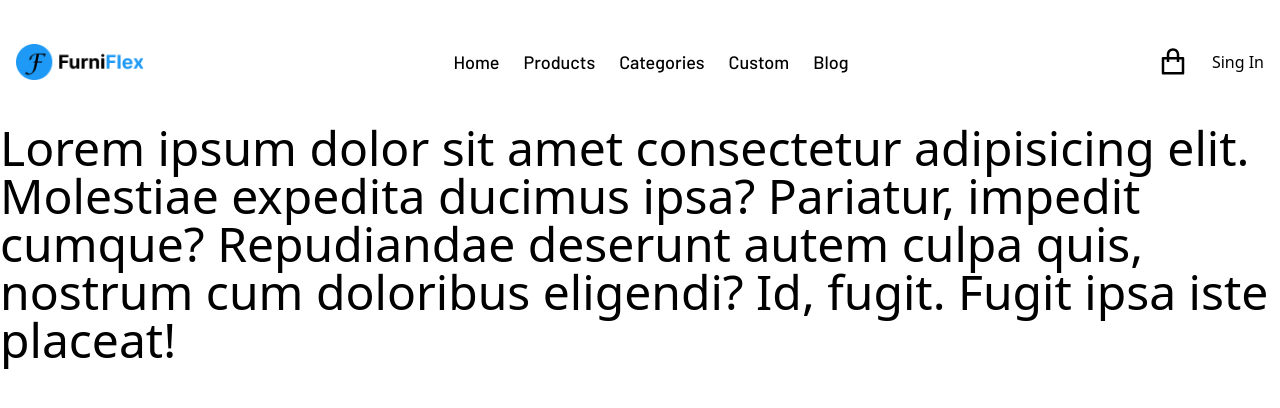
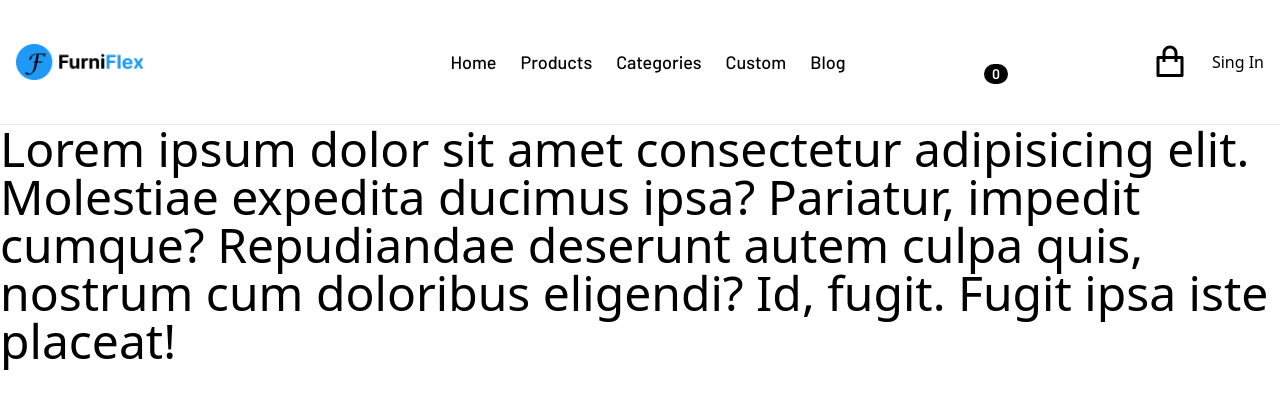
Before and after one commit to tahfeezmizan/furniflex, a React (Vite) app in the folder client-site/: page / in a window 1280 px wide. Shown: the top 408 px of the page. Built offline with nearby package versions, Linux system fonts and the light colour scheme; no server answers.

Commit message:
store product add to cart and display total cart item

```diff
--- a/client-site/package.json
+++ b/client-site/package.json
@@ -10,6 +10,7 @@
     "preview": "vite preview"
   },
   "dependencies": {
+    "@tanstack/react-query": "^5.55.0",
     "axios": "^1.7.7",
     "firebase": "^10.13.1",
     "localforage": "^1.10.0",
--- /dev/null
+++ b/client-site/src/hooks/useAxios.jsx
@@ -0,0 +1,11 @@
+import axios from "axios";
+
+export const axisoCommon = axios.create({
+    baseURL: `${import.meta.env.VITE_BASE_URL}`
+})
+
+const useAxios = () => {
+    return axisoCommon
+};
+
+export default useAxios;
--- /dev/null
+++ b/client-site/src/hooks/useCarts.jsx
@@ -0,0 +1,19 @@
+import { useQuery } from "@tanstack/react-query";
+import useAxios from "./useAxios";
+import useAuth from "./useAuth";
+
+const useCarts = () => {
+    const axiosCommon = useAxios();
+    const { user } = useAuth()
+    const { refetch, data: carts = [] } = useQuery({
+        queryKey: ['carts', user?.email],
+        queryFn: async () => {
+            const res = await axiosCommon.get(`/carts?email=${user?.email}`);
+            return res.data;
+        }
+    });
+    console.log('from hook', carts);
+    return { carts, refetch };  // Return carts as an object to avoid confusion
+};
+
+export default useCarts;
--- a/client-site/src/main.jsx
+++ b/client-site/src/main.jsx
@@ -1,14 +1,15 @@
+import { QueryClient, QueryClientProvider } from '@tanstack/react-query';
 import { StrictMode } from 'react';
 import { createRoot } from 'react-dom/client';
 import { createBrowserRouter, RouterProvider } from 'react-router-dom';
 import './index.css';
+import Home from './pages/Home/Home';
+import Products from './pages/Products/Products';
+import SingIn from './pages/SingIn/SingIn';
+import SingUp from './pages/SingUp/SingUp';
+import AuthProvider from './Provider/AuthProvider';
 import Root from './Root/Root';
-import Home from './pages/Home/Home';
-import SingUp from './pages/SingUp/SingUp';
-import SingIn from './pages/SingIn/SingIn';
-import AuthProvider from './Provider/AuthProvider';
-import Products from './pages/Products/Products';
-
+import { ToastContainer } from 'react-toastify';
 
 const router = createBrowserRouter([
   {
@@ -37,11 +38,17 @@ const router = createBrowserRouter([
 
 ]);
 
+const queryClient = new QueryClient()
+
+
 
 createRoot(document.getElementById('root')).render(
   <StrictMode>
     <AuthProvider>
-      <RouterProvider router={router} />
+      <QueryClientProvider client={queryClient}>
+        <RouterProvider router={router} />
+        <ToastContainer />
+      </QueryClientProvider>
     </AuthProvider>
   </StrictMode>,
 )
--- a/client-site/src/pages/Header/Navbar.jsx
+++ b/client-site/src/pages/Header/Navbar.jsx
@@ -1,14 +1,17 @@
-import React, { useEffect, useState } from 'react';
+import React, { useState } from 'react';
 import { IoMdClose } from 'react-icons/io';
 import { RiMenu3Fill, RiShoppingBagLine } from 'react-icons/ri';
 import { NavLink, useLocation } from 'react-router-dom';
-import logo from '../../assets/Logo.png'
+import logo from '../../assets/Logo.png';
 import useAuth from '../../hooks/useAuth';
+import useCarts from '../../hooks/useCarts';
 
 const Navbar = () => {
-    const { user, logOut } = useAuth()
+    const { user, logOut } = useAuth();
     const [open, setOpen] = useState(false);
     const location = useLocation();
+    const { carts } = useCarts();  // Use object destructuring
+    console.log('Navbar carts', carts);
 
     const hideNavbar = location.pathname === "/singup" || location.pathname === "/singin"
 
@@ -24,7 +27,7 @@ const Navbar = () => {
     if (hideNavbar) return null;
 
     return (
-        <div className="shadow-md md:shadow-none py-4 lg:py-8 relative z-50">
+        <div className="shadow-md md:shadow-none py-4 lg:py-8 relative z-50 border-b">
             <div className="container mx-auto px-4 flex justify-between items-center">
                 <NavLink to={'/'}>
                     <img src={logo} className='w-32' alt="" />
@@ -48,16 +51,17 @@ const Navbar = () => {
                 </div>
 
                 <div className="hidden lg:flex items-center justify-between gap-6">
-                    <div className="text-3xl">
-                        <RiShoppingBagLine />
+                    <div className="text-3xl flex ">
+                        <span className='text-4xl relative'><RiShoppingBagLine /></span>
+                        <span className='absolute bottom-10 right-[272px] bg-black text-white text-sm font-semibold font-Barlow rounded-full px-2'>{carts.length}</span>
                     </div>
 
                     <div className="">
                         {user ? (
                             <>
-                            {/* profle image  */}
+                                {/* profle image  */}
                                 <img className='size-10 rounded-full' src="https://images.ctfassets.net/h6goo9gw1hh6/2sNZtFAWOdP1lmQ33VwRN3/24e953b920a9cd0ff2e1d587742a2472/1-intro-photo-final.jpg?w=1200&h=992&fl=progressive&q=70&fm=jpg" alt="user profile image" />
-                                <button onClick={() => {logOut()}}>Logout</button>
+                                <button onClick={() => { logOut() }}>Logout</button>
                             </>
                         ) :
                             (
--- a/client-site/src/pages/Products/ProductCard.jsx
+++ b/client-site/src/pages/Products/ProductCard.jsx
@@ -1,9 +1,50 @@
+import axios from 'axios';
 import React from 'react';
 import { Helmet } from 'react-helmet';
 import { BsBag } from 'react-icons/bs';
+import useAuth from '../../hooks/useAuth';
+import { toast } from 'react-toastify';
+import useAxios from '../../hooks/useAxios';
+import useCarts from '../../hooks/useCarts';
 
 const ProductCard = ({ product }) => {
-    const { image, title, pricenew, priceold, description, save } = product;
+    const { user } = useAuth();
+    const axiosCommon = useAxios();
+    const { refetch } = useCarts();
+    const { image, title, pricenew, priceold, description, save, _id } = product;
+
+    const handleAddToCart = () => {
+        // Check if the user is logged in
+        if (!user) {
+            // If not logged in, show an alert/toast
+            toast.warn('Please log in to add items to your cart!');
+            alert('Please log in to add items to your cart!')
+            return;
+        }
+
+        const cartitem = {
+            customerEmail: user?.email,
+            productId: _id,
+            name: title,
+            image: image,
+            price: pricenew,
+        };
+
+        console.log(cartitem);
+
+        axiosCommon.post(`/carts`, cartitem)
+            .then(res => {
+                console.log(res.data);
+                if (res.data.insertedId) {
+                    toast.success('Added to cart successfully!');
+                    refetch();  // Refetch the carts data
+                }
+            })
+            .catch(error => {
+                console.error('Failed to add product to cart:', error);
+                toast.error('Failed to add product to cart.');
+            });
+    };
 
     return (
         <div className="border hover:shadow-xl transition duration-300 rounded-xl overflow-hidden">
@@ -11,21 +52,23 @@ const ProductCard = ({ product }) => {
                 <title></title>
             </Helmet>
             <div className="">
-                <div className="w-full h-[334px] bg-white overflow-hidden border-red-600 border">
-                    <img className="w-full h-full object-cover scale-75" src={image} alt="" />
+                <div className="w-full h-[334px] overflow-hidden border-red-600 border">
+                    <img className="w-full h-full bg-[#F2F2F2] p-10 rounded-md object-cover scale-75" src={image} alt={title} />
                 </div>
                 <div className="p-6">
-                    <h2 className="text-[Recliner] text-lg font-Barlow font-semibold ">{title}</h2>
+                    <h2 className="text-lg font-Barlow font-semibold ">{title}</h2>
                     <div className="flex items-center justify-between gap-5 mb-4">
                         <p className="text-black text-lg font-Barlow font-bold">€{pricenew}.00</p>
                         <p className="text-[#ABABAB] text-lg font-Barlow font-semibold line-through">€{priceold}.00</p>
                         <p className="text-base font-Barlow font-semibold uppercase text-[#B92E2E]">{save} off</p>
                     </div>
                     <p className="mb-8">{description}</p>
+
                     <button
+                        onClick={handleAddToCart}
                         className="py-3 font-Barlow text-lg font-semibold w-full bg-black text-white rounded-md flex items-center justify-center gap-2"
                     >
-                        <span className='text-xl'><BsBag /> </span> Add to cart
+                        <span className='text-xl'><BsBag /></span> Add to cart
                     </button>
                 </div>
             </div>
--- a/client-site/src/pages/Products/Products.jsx
+++ b/client-site/src/pages/Products/Products.jsx
@@ -9,12 +9,11 @@ const Products = () => {
     const { count } = useLoaderData();
     const [category, setCategory] = useState('');
     const itemPerPage = 6;
-    const numberOfPages = Math.ceil(count / itemPerPage); // Total pages
-    const [currentPage, setCurrentPage] = useState(1); // Start from page 1
-    const pages = [...Array(numberOfPages).keys()].map(i => i + 1); // Pages array, starting from 1
+    const numberOfPages = Math.ceil(count / itemPerPage);
+    const [currentPage, setCurrentPage] = useState(1);
+    const pages = [...Array(numberOfPages).keys()].map(i => i + 1);
 
     useEffect(() => {
-        // Create the API URL with pagination and category
         const fetchUrl = `${import.meta.env.VITE_BASE_URL}/products?page=${currentPage - 1}&limit=${itemPerPage}${category ? `&category=${category}` : ''}`;
 
         // Fetch products based on current page and category
@@ -112,14 +111,12 @@ const Products = () => {
     return (
         <div className="200">
             <div className="w-full lg:w-4/5 mx-auto py-20 px-3 lg:px-0">
-                <div className="flex flex-col md:flex-row justify-between items-center gap-6 mb-10">
+                {/* <div className="flex flex-col md:flex-row justify-between items-center gap-6 mb-10">
                     <h2 className="text-3xl md:text-5xl font-bold pl-2">All Products</h2>
-                </div>
+                </div> */}
 
                 <div className="grid grid-cols-1 md:grid-cols-1 xl:grid-cols-6 gap-0 md:gap-8">
-                    <div className="col-span-1 w-full sm:w-auto">
-                        <div className="flex flex-col gap-6 mb-10 px-4 sm:px-0">
-                            {/* category */}
+                    <div className="col-span-1 w-full sm:w-auto border-r">
                         <div className="space-y-3 w-full">
                             <button
                                 className={`py-2 font-Barlow text-lg font-semibold w-4/5 rounded-md ${category === 'Rocking Chair' ? 'bg-black text-white' : 'border-y text-[#717171]'}`}
@@ -140,10 +137,9 @@ const Products = () => {
                                 Lounge chair
                             </button>
                         </div>
-                        </div>
 
                     </div>
-                    <div className="col-span-5 grid grid-cols-1 md:grid-cols-2 xl:grid-cols-3 gap-8">
+                    <div className="col-span-5 grid grid-cols-1 md:grid-cols-2 xl:grid-cols-3 gap-10">
                         {
                             products?.map(product => <ProductCard product={product} key={product._id}></ProductCard>)
                         }
```
Also changed, not shown: 1 other file (tests, documents, lock files or other folders). Lines whose indentation alone changed are shown as unchanged.
